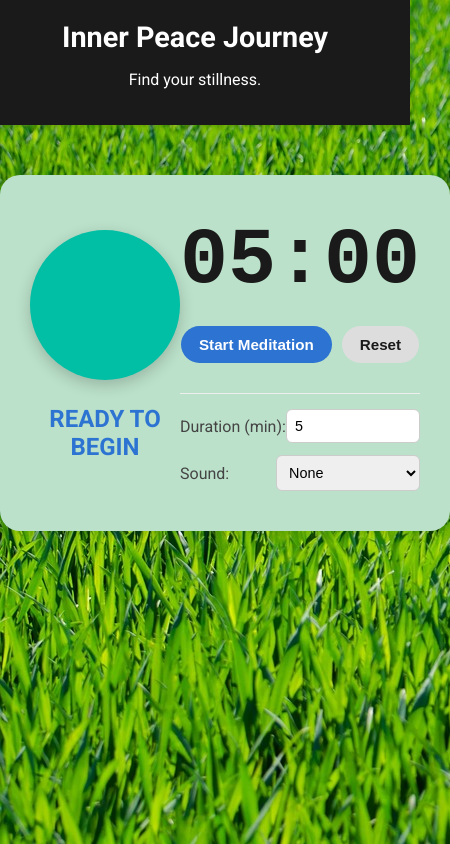
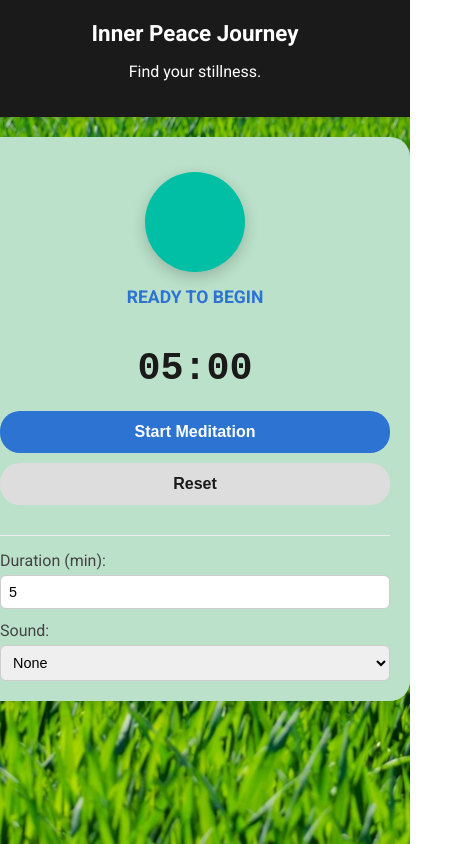
Before and after one commit to KrishnaGup75/Meditation, a plain HTML site: page index.html in a window 390 px wide. Shown: the whole page, 450 px wide, since content can reach past the window. Drawn offline with Linux system fonts and the light colour scheme.

Commit message:
Update style.css

```diff
--- a/style.css
+++ b/style.css
@@ -165,4 +165,81 @@ body {
 
     /* EXHALE Phase (~58% to 100% - 8 seconds) */
     100% { transform: scale(0.9); opacity: 0.8; background-color: var(--calm-green); }
+
 }
+/*MOBILE RESPONSIVE*/
+@media (max-width: 768px) {
+
+    body {
+        background-position: center;
+        background-size: cover;
+    }
+
+    .meditation-app {
+        flex-direction: column;
+        padding: 20px;
+        margin: 20px 10px;
+        max-width: 100%;
+    }
+
+    /* VISUALIZER */
+    .circle {
+        width: 120px;
+        height: 120px;
+        margin: 15px auto;
+    }
+
+    #meditation-status {
+        font-size: 1.1rem;
+    }
+
+    /* CONTROLS */
+    .controls {
+        width: 100%;
+    }
+
+    .timer-display {
+        font-size: 2.8rem;
+        text-align: center;
+    }
+
+    /* BUTTONS STACK */
+    .button-group {
+        flex-direction: column;
+        width: 100%;
+    }
+
+    .control-btn {
+        width: 100%;
+        font-size: 1rem;
+        padding: 12px;
+    }
+
+    /* SETTINGS STACK */
+    .settings div {
+        flex-direction: column;
+        align-items: flex-start;
+        gap: 5px;
+    }
+
+    .settings input,
+    .settings select {
+        width: 100%;
+    }
+}
+
+@media (max-width: 480px) {
+
+    .header h1 {
+        font-size: 1.4rem;
+    }
+
+    .timer-display {
+        font-size: 2.4rem;
+    }
+
+    .circle {
+        width: 100px;
+        height: 100px;
+    }
+}
```
